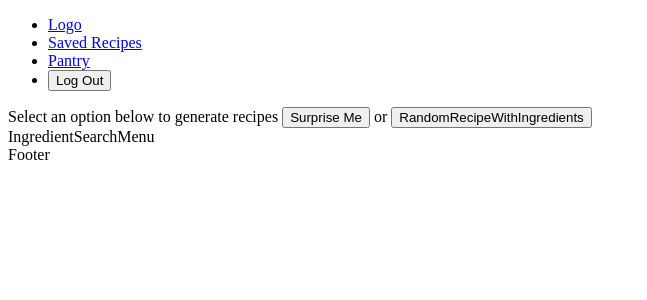
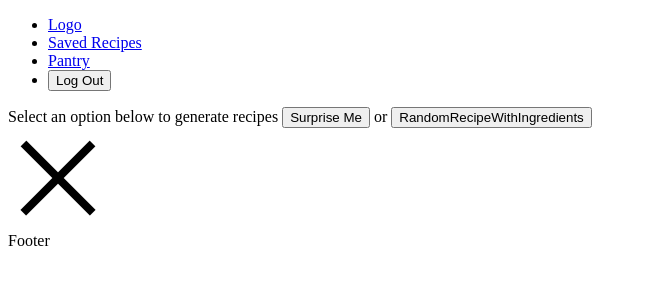
Before and after one commit to olsenjames1116/recipeApp, a React (Vite) app in the folder client/: page / in a window 1280 px wide. Both pictures are taken after a click on the button "RandomRecipeWithIngredients". Shown: the top 300 px of the page, without its empty margins (0-647 px from the left). Built offline with nearby package versions, Linux system fonts and the light colour scheme; no server answers.

Commit message:
Display close icon to close menu

```diff
--- a/client/src/assets/images/index.ts
+++ b/client/src/assets/images/index.ts
@@ -1,5 +1,6 @@
-import closeIcon from './close.png';
+import closeRedIcon from './closeRed.png';
 import saveIcon from './save.png';
 import trashIcon from './trash.png';
+import closeBlackIcon from './closeBlack.png';
 
-export { closeIcon, saveIcon, trashIcon };
+export { closeRedIcon, saveIcon, trashIcon, closeBlackIcon };
--- a/client/src/components/IngredientSearchMenu/IngredientSearchMenu.tsx
+++ b/client/src/components/IngredientSearchMenu/IngredientSearchMenu.tsx
@@ -1,4 +1,5 @@
 import { useEffect, useRef } from 'react';
+import { closeBlackIcon } from '../../assets/images';
 
 interface IngredientSearchMenuProps {
 	displayMenu: boolean;
@@ -26,7 +27,11 @@ function IngredientSearchMenu({
 		});
 	});
 
-	return <div ref={menuRef}>IngredientSearchMenu</div>;
+	return (
+		<div ref={menuRef}>
+			<img src={closeBlackIcon} onClick={() => setDisplayMenu(false)} />
+		</div>
+	);
 }
 
 export default IngredientSearchMenu;
--- a/client/src/components/NextRecipe/NextRecipe.tsx
+++ b/client/src/components/NextRecipe/NextRecipe.tsx
@@ -1,5 +1,5 @@
 import { useDispatch, useSelector } from 'react-redux';
-import { closeIcon } from '../../assets/images';
+import { closeRedIcon } from '../../assets/images';
 import { IRootState } from '../../redux/store';
 import axios, { AxiosResponse } from 'axios';
 import { IRecipe } from '../../types';
@@ -49,7 +49,7 @@ function NextRecipe() {
 		}
 	};
 
-	return <img src={closeIcon} alt="" onClick={generateRecipe} />;
+	return <img src={closeRedIcon} alt="" onClick={generateRecipe} />;
 }
 
 export default NextRecipe;
```
Also changed, not shown: client/src/assets/images/closeBlack.png (added), client/src/assets/images/closeRed.png (renamed from client/src/assets/images/close.png).
